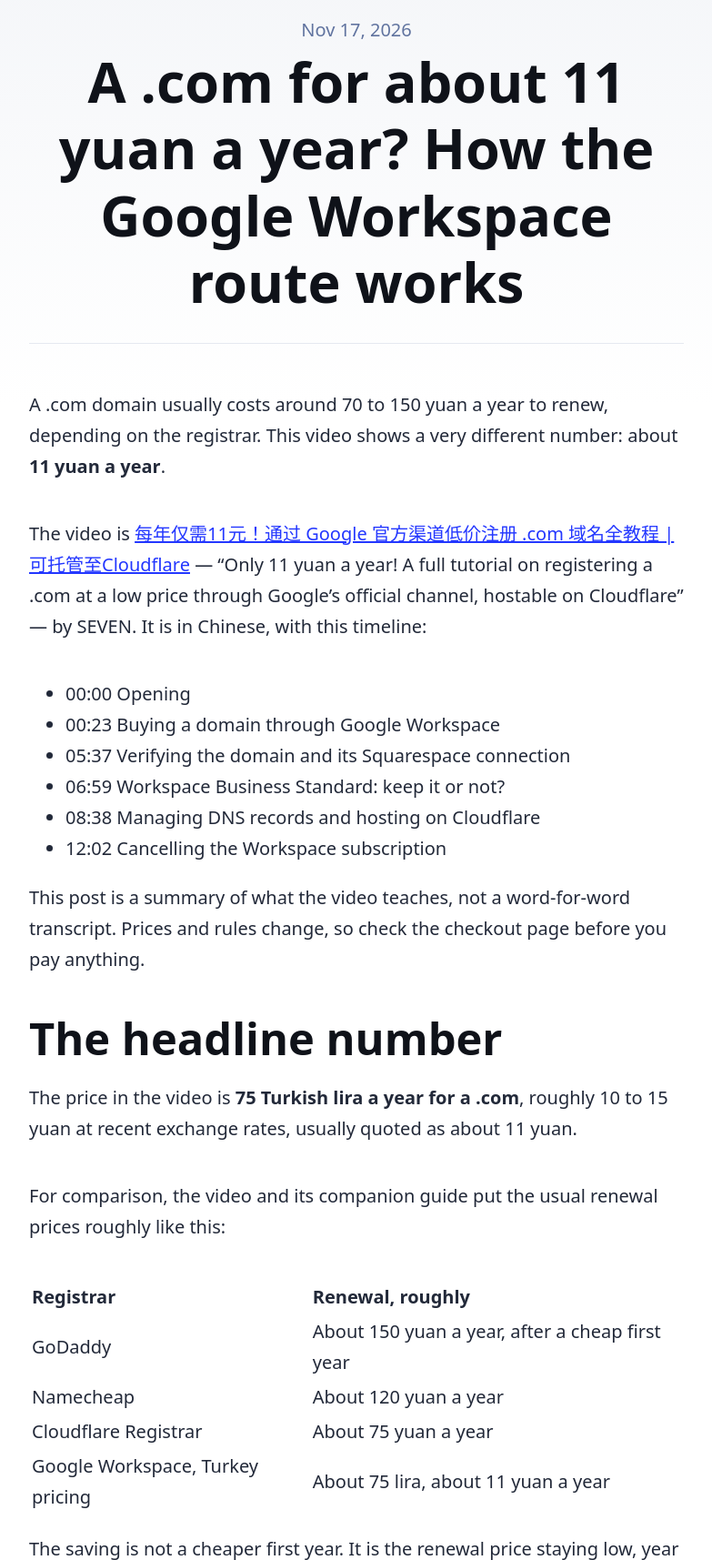
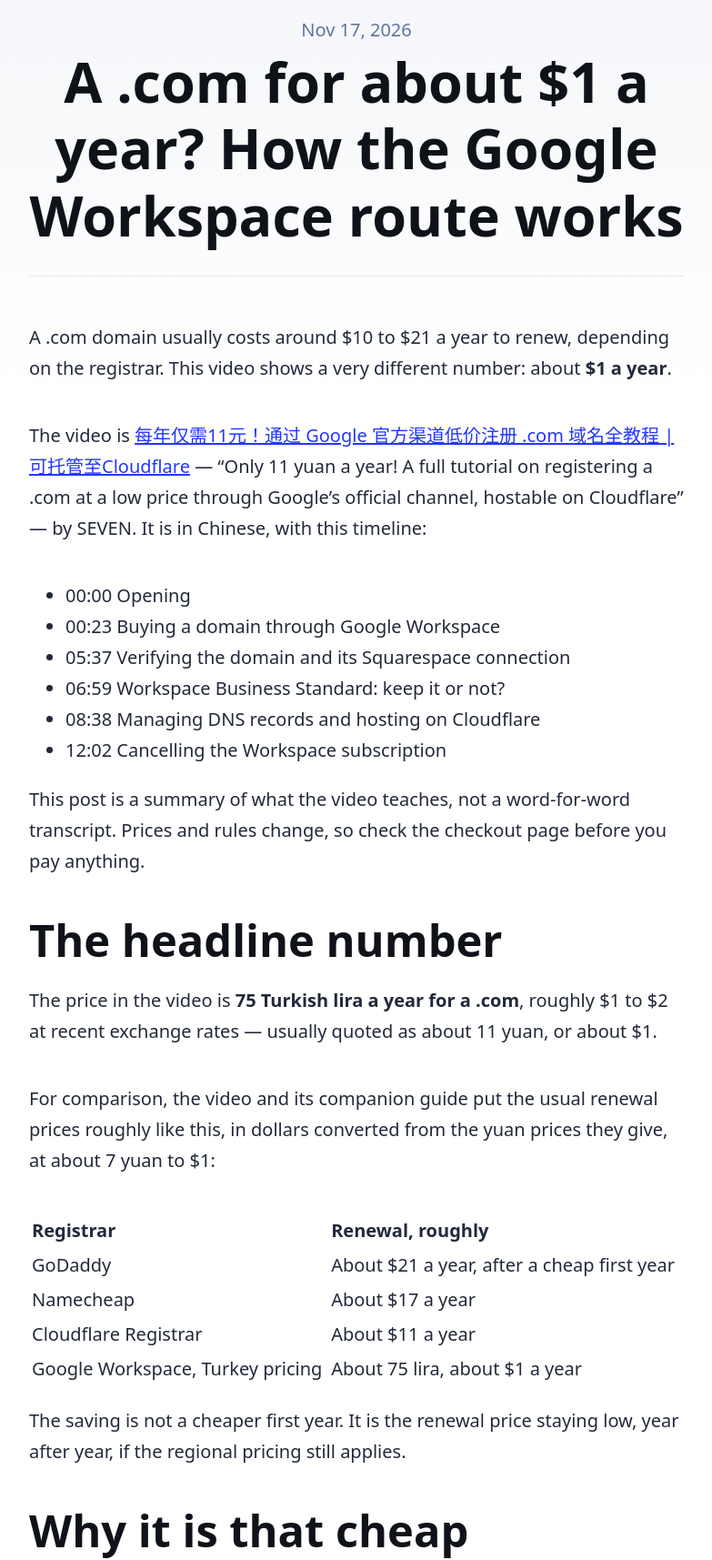
Before and after one commit to pansue/xaiblog, an Astro site: page /blog/cheap-com-domain-google-workspace in a window 1280 px wide. Shown: the part 155-1870 px from the top of the page at 91% size, without its empty margins (248-1031 px from the left). Built offline with nearby package versions, Linux system fonts and the light colour scheme; Astro itself is replaced by a stand-in of ours.

Commit message:
Use $1 a year framing for cheap .com domain post

```diff
--- a/src/content/blog/cheap-com-domain-google-workspace.md
+++ b/src/content/blog/cheap-com-domain-google-workspace.md
@@ -1,10 +1,10 @@
 ---
-title: 'A .com for about 11 yuan a year? How the Google Workspace route works'
-description: 'A summary of a video tutorial on registering a .com for about 75 Turkish lira a year through Google Workspace, moving it to Cloudflare, and keeping only the domain.'
+title: 'A .com for about $1 a year? How the Google Workspace route works'
+description: 'A summary of a video tutorial on registering a .com for about $1 a year (75 Turkish lira) through Google Workspace, moving it to Cloudflare, and keeping only the domain.'
 pubDate: 'Nov 17 2026'
 ---
 
-A .com domain usually costs around 70 to 150 yuan a year to renew, depending on the registrar. This video shows a very different number: about **11 yuan a year**.
+A .com domain usually costs around $10 to $21 a year to renew, depending on the registrar. This video shows a very different number: about **$1 a year**.
 
 The video is [每年仅需11元！通过 Google 官方渠道低价注册 .com 域名全教程 | 可托管至Cloudflare](https://youtu.be/wWqbL-CnHFg) — "Only 11 yuan a year! A full tutorial on registering a .com at a low price through Google's official channel, hostable on Cloudflare" — by SEVEN. It is in Chinese, with this timeline:
 
@@ -19,16 +19,16 @@ This post is a summary of what the video teaches, not a word-for-word transcript
 
 ## The headline number
 
-The price in the video is **75 Turkish lira a year for a .com**, roughly 10 to 15 yuan at recent exchange rates, usually quoted as about 11 yuan.
+The price in the video is **75 Turkish lira a year for a .com**, roughly $1 to $2 at recent exchange rates — usually quoted as about 11 yuan, or about $1.
 
-For comparison, the video and its companion guide put the usual renewal prices roughly like this:
+For comparison, the video and its companion guide put the usual renewal prices roughly like this, in dollars converted from the yuan prices they give, at about 7 yuan to $1:
 
 | Registrar | Renewal, roughly |
 | --- | --- |
-| GoDaddy | About 150 yuan a year, after a cheap first year |
-| Namecheap | About 120 yuan a year |
-| Cloudflare Registrar | About 75 yuan a year |
-| Google Workspace, Turkey pricing | About 75 lira, about 11 yuan a year |
+| GoDaddy | About $21 a year, after a cheap first year |
+| Namecheap | About $17 a year |
+| Cloudflare Registrar | About $11 a year |
+| Google Workspace, Turkey pricing | About 75 lira, about $1 a year |
 
 The saving is not a cheaper first year. It is the renewal price staying low, year after year, if the regional pricing still applies.
 
@@ -118,7 +118,7 @@ The video also looks at its limits, including a smaller context window and usage
 
 ## Is it worth it?
 
-If you want a .com for a personal site or a small project, and you are happy to follow a multi-step flow across Workspace, Squarespace, and Cloudflare, the saving is real: roughly 60 yuan a year compared with a typical 70-plus yuan renewal, every year the pricing holds.
+If you want a .com for a personal site or a small project, and you are happy to follow a multi-step flow across Workspace, Squarespace, and Cloudflare, the saving is real: roughly $9 a year compared with a typical $10-plus renewal, every year the pricing holds.
 
 If you want the simplest possible purchase, with one dashboard and no subscription to cancel, a registrar with transparent first-year and renewal pricing, such as Cloudflare Registrar, NameSilo, or Spaceship, is the easier choice, at a higher yearly price.
 
```
